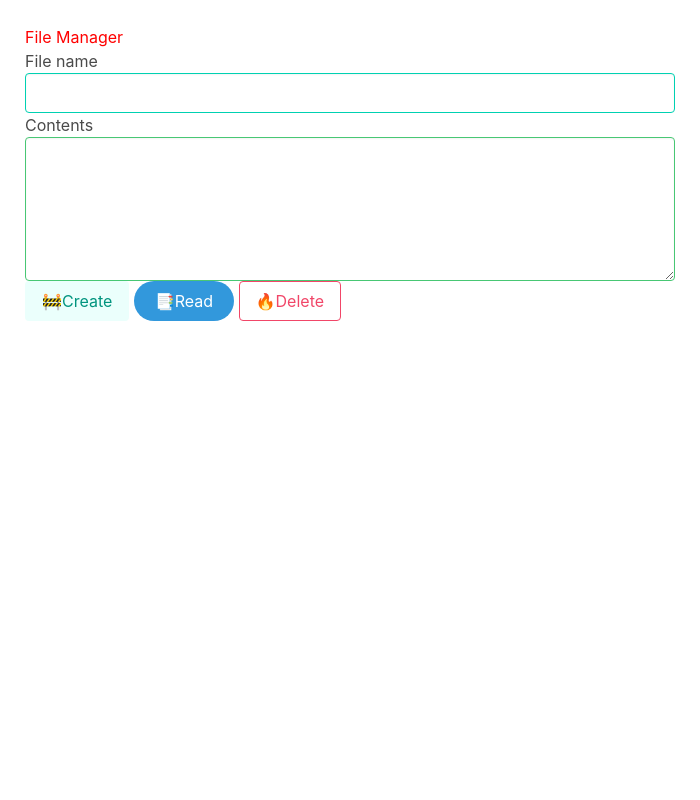
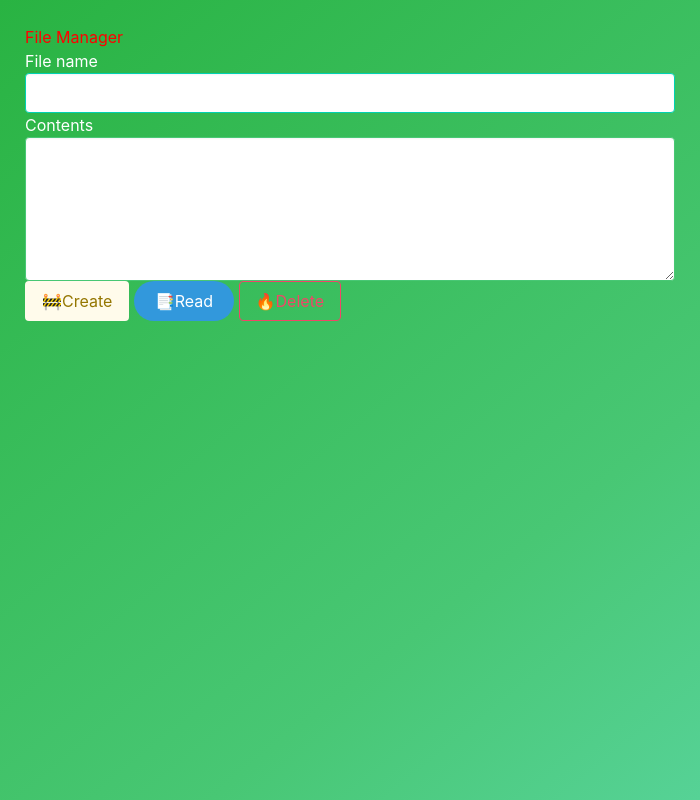
Before and after one commit to Samuel-dot-cloud/File-Manager, an Electron app: page index.html in a window 700 px wide. Drawn offline with Linux system fonts and the light colour scheme; no server answers.

Commit message:
Completion of basic project

```diff
--- a/index.html
+++ b/index.html
@@ -8,7 +8,7 @@
     <link rel="stylesheet" href="bulma.min.css">
 </head>
 
-<body>
+<body class="hero is-success is-primary is-bold is-fullheight">
     <div class="mainwrapper">
         <h1>File Manager</h1>
         <form>
@@ -21,7 +21,7 @@
                 <textarea id="fileContents" class="textarea is-success" rows="5"></textarea>
             </div>
         </form>
-        <button id="btnCreate" class="button is-primary is-light">🚧Create</button>
+        <button id="btnCreate" class="button is-warning is-light">🚧Create</button>
         <button id="btnRead" class="button is-info is-rounded">📑Read</button>
         <button id="btnDelete" class="button is-danger is-outlined">🔥Delete</button>
     </div>
```
